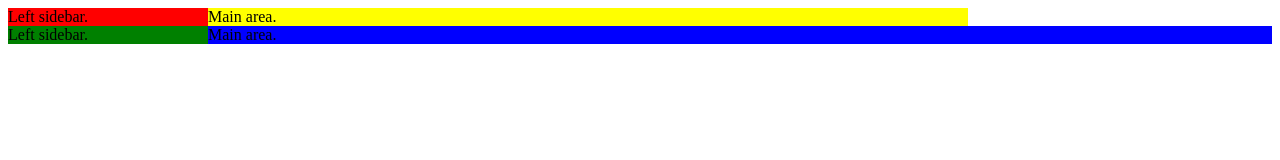
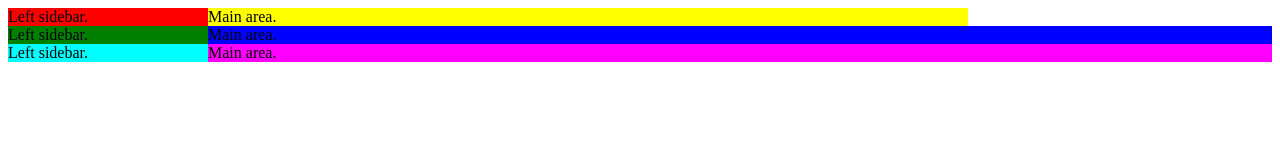
Before and after one commit to mparker17/learn-zencolumns, a plain HTML site: page index.html in a window 1280 px wide. Drawn offline with Linux system fonts and the light colour scheme.

Commit message:
feature: add a third ZCLM variant

```diff
--- a/index.html
+++ b/index.html
@@ -104,6 +104,41 @@
         padding-right: 0;
     }
 
+    /*
+     * Another advanced, flexible-width ZCLM.
+     *
+     * Pros:
+     * - You can have any number of columns.
+     * - You don't have to specify a width for one of the columns.
+     *
+     * Cons:
+     * - The order of the HTML does matter: fixed-width columns must be placed
+     *   before the flexible-width column so users can interact with their
+     *   contents.
+     * - If you want to put padding between the edge of the column and it's
+     *   contents, on the contents of a column, you either need to set the
+     *   box-sizing: border-box, or you need to create an inner element.
+     */
+    .wrapper.third {
+        position: relative;
+    }
+    .wrapper.third > .sidebar-left {
+        background-color: cyan;
+
+        float: left;
+        margin-left: 0;
+        width: 200px;
+        margin-right: -200px;
+        padding: 0;
+    }
+    .wrapper.third > .main {
+        background-color: magenta;
+
+        margin-left: 200px;
+        margin-right: 0;
+        padding: 0;
+    }
+
     </style>
 </head>
 <body>
@@ -130,5 +165,14 @@
         </div>
     </div>
 
+    <div class="wrapper third clearfix">
+        <div class="sidebar-left">
+            Left sidebar.
+        </div>
+        <div class="main">
+            Main area.
+        </div>
+    </div>
+
 </body>
 </html>
```
